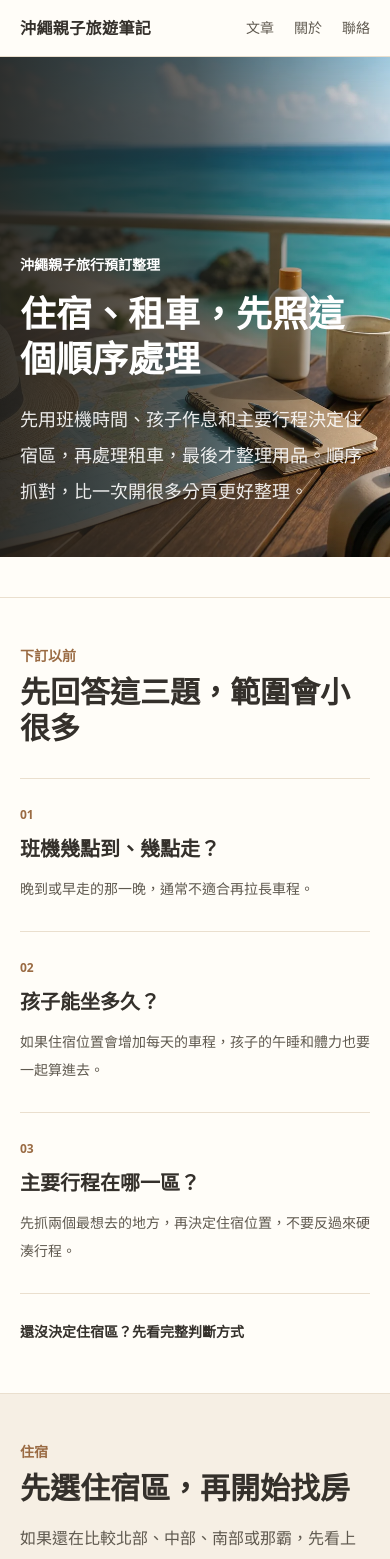
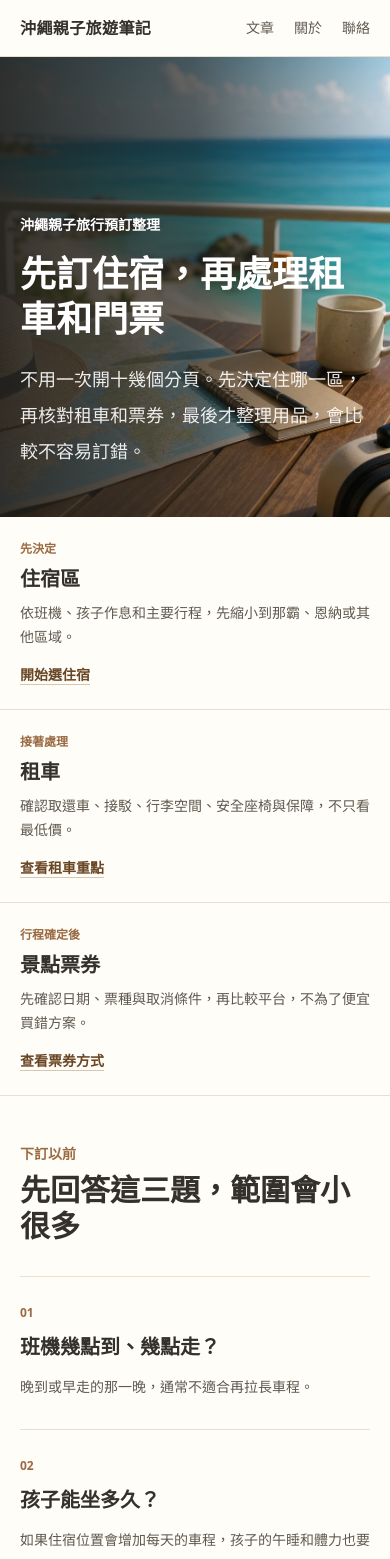
Before and after one commit to wei96-travel/okinawa-family-travel-blog, a Next.js app: page /okinawa-family-trip-booking in a window 390 px wide. Shown: the top 1559 px of the page. Built offline with nearby package versions, Linux system fonts and the light colour scheme; no server answers.

Commit message:
Improve family booking hub

```diff
--- a/app/okinawa-family-trip-booking/page.tsx
+++ b/app/okinawa-family-trip-booking/page.tsx
@@ -1,11 +1,12 @@
 import type { Metadata } from "next";
+import Image from "next/image";
 import Link from "next/link";
 import { AffiliateServiceLink } from "@/components/affiliate-service-link";
 
 export const metadata: Metadata = {
-  title: "沖繩親子旅行怎麼訂｜住宿、租車與用品整理",
+  title: "沖繩親子旅行怎麼訂｜住宿、租車、票券與用品整理",
   description:
-    "第一次帶孩子去沖繩，先依班機、作息和行程判斷住宿區，再處理租車與行前用品。整理那霸、恩納住宿、沖繩租車及親子旅行用品入口。",
+    "第一次帶孩子去沖繩，先依班機、作息和行程判斷住宿區，再處理租車、景點票券與行前用品。整理那霸、恩納住宿、沖繩租車、美麗海水族館票券及親子旅行用品入口。",
   alternates: {
     canonical: "/okinawa-family-trip-booking"
   },
@@ -25,6 +26,8 @@ export const metadata: Metadata = {
 const stayOptions = [
   {
     area: "那霸",
+    image: "/images/articles/okinawa-kokusai-dori-family-guide/kokusai-dori-real.jpg",
+    imageAlt: "那霸國際通街景",
     bestFor: "晚班機抵達、最後一天早班機，或想把市區購物排在旅程前後幾晚",
     check: "停車費、房型床寬、兒童入住規定、從機場到飯店的交通與取車安排",
     href:
@@ -60,6 +63,8 @@ const stayOptions = [
   },
   {
     area: "恩納",
+    image: "/images/articles/okinawa-family-beach-guide/okinawa-coast-real.jpg",
+    imageAlt: "沖繩海岸與恩納度假行程",
     bestFor: "想安排海邊、飯店設施與中北部行程，而且願意以租車為主要移動方式",
     check: "晚餐選擇、停車、海灘開放方式、泳池季節、接駁與兒童用品",
     href:
@@ -113,31 +118,72 @@ const decisionQuestions = [
   }
 ] as const;
 
+const bookingPaths = [
+  {
+    step: "先決定",
+    title: "住宿區",
+    description: "依班機、孩子作息和主要行程，先縮小到那霸、恩納或其他區域。",
+    href: "#stays",
+    label: "開始選住宿"
+  },
+  {
+    step: "接著處理",
+    title: "租車",
+    description: "確認取還車、接駁、行李空間、安全座椅與保障，不只看最低價。",
+    href: "#rental-car",
+    label: "查看租車重點"
+  },
+  {
+    step: "行程確定後",
+    title: "景點票券",
+    description: "先確認日期、票種與取消條件，再比較平台，不為了便宜買錯方案。",
+    href: "#tickets",
+    label: "查看票券方式"
+  }
+] as const;
+
 export default function OkinawaFamilyTripBookingPage() {
   return (
     <div>
-      <section className="relative min-h-[500px] overflow-hidden bg-[#34302b]">
-        <img
+      <section className="relative min-h-[460px] overflow-hidden bg-[#34302b]">
+        <Image
           alt="沖繩海邊、行李與旅程規劃用品"
           className="absolute inset-0 h-full w-full object-cover"
+          fill
+          priority
+          sizes="100vw"
           src="/images/okinawa-realistic-cover.webp"
         />
         <div className="absolute inset-0 bg-gradient-to-r from-[#211f1b]/90 via-[#211f1b]/65 to-transparent" />
-        <div className="relative mx-auto flex min-h-[500px] max-w-6xl items-end px-5 pb-12 pt-24 sm:px-6 sm:pb-16 lg:px-8">
+        <div className="relative mx-auto flex min-h-[460px] max-w-6xl items-end px-5 pb-12 pt-24 sm:px-6 sm:pb-16 lg:px-8">
           <div className="max-w-2xl text-white">
             <p className="text-sm font-semibold">沖繩親子旅行預訂整理</p>
-            <h1 className="mt-4 text-4xl font-bold leading-tight sm:text-5xl">住宿、租車，先照這個順序處理</h1>
+            <h1 className="mt-4 text-4xl font-bold leading-tight sm:text-5xl">先訂住宿，再處理租車和門票</h1>
             <p className="mt-5 max-w-xl text-lg leading-9 text-white/90">
-              先用班機時間、孩子作息和主要行程決定住宿區，再處理租車，最後才整理用品。順序抓對，比一次開很多分頁更好整理。
+              不用一次開十幾個分頁。先決定住哪一區，再核對租車和票券，最後才整理用品，會比較不容易訂錯。
             </p>
           </div>
         </div>
       </section>
 
       <section className="border-b border-[#eadfce] bg-[#fffdf8]">
-        <div className="mx-auto max-w-4xl px-5 py-5 sm:px-6 lg:px-8">
-          <p className="text-sm leading-7 text-[#736b60]">
-          </p>
+        <div className="mx-auto grid max-w-6xl gap-px bg-[#eadfce] sm:grid-cols-3">
+          {bookingPaths.map((path) => (
+            <a
+              className="group flex min-h-40 flex-col justify-between bg-[#fffdf8] px-5 py-6 transition-colors hover:bg-[#fbf6ee] focus-visible:outline-2 focus-visible:outline-offset-[-2px] focus-visible:outline-[#694624] sm:px-6"
+              href={path.href}
+              key={path.title}
+            >
+              <div>
+                <p className="text-xs font-semibold text-[#9a6b43]">{path.step}</p>
+                <h2 className="mt-2 text-xl font-bold text-[#34302b]">{path.title}</h2>
+                <p className="mt-2 text-sm leading-6 text-[#5f594f]">{path.description}</p>
+              </div>
+              <span className="mt-4 text-sm font-semibold text-[#694624] underline decoration-[#d7c7af] underline-offset-4">
+                {path.label}
+              </span>
+            </a>
+          ))}
         </div>
       </section>
 
@@ -167,7 +213,7 @@ export default function OkinawaFamilyTripBookingPage() {
           </Link>
         </section>
 
-        <section className="border-y border-[#eadfce] bg-[#f6efe4]">
+        <section className="scroll-mt-20 border-y border-[#eadfce] bg-[#f6efe4]" id="stays">
           <div className="mx-auto max-w-6xl px-5 py-12 sm:px-6 lg:px-8">
             <div className="max-w-3xl">
               <p className="text-sm font-semibold text-[#9a6b43]">住宿</p>
@@ -179,9 +225,20 @@ export default function OkinawaFamilyTripBookingPage() {
 
             <div className="mt-9 grid gap-5 lg:grid-cols-2">
               {stayOptions.map((option) => (
-                <article className="rounded-lg border border-[#e2d4bf] bg-white p-6 shadow-sm sm:p-7" key={option.area}>
-                  <p className="text-sm font-semibold text-[#9a6b43]">{option.area}住宿</p>
-                  <h3 className="mt-3 text-2xl font-bold text-[#34302b]">什麼家庭比較適合？</h3>
+                <article className="overflow-hidden rounded-lg border border-[#e2d4bf] bg-white shadow-sm" key={option.area}>
+                  <div className="relative aspect-[16/7]">
+                    <Image
+                      alt={option.imageAlt}
+                      className="object-cover"
+                      fill
+                      sizes="(max-width: 1023px) 100vw, 50vw"
+                      src={option.image}
+                    />
+                    <div className="absolute inset-0 bg-gradient-to-t from-black/65 via-black/10 to-transparent" />
+                    <p className="absolute bottom-4 left-5 text-xl font-bold text-white sm:left-7">{option.area}住宿</p>
+                  </div>
+                  <div className="p-6 sm:p-7">
+                    <h3 className="text-2xl font-bold text-[#34302b]">什麼家庭比較適合？</h3>
                     <p className="mt-4 text-base leading-8 text-[#5f594f]">{option.bestFor}</p>
                     <h4 className="mt-6 text-sm font-bold text-[#34302b]">搜尋時一起確認</h4>
                     <p className="mt-2 text-sm leading-7 text-[#5f594f]">{option.check}</p>
@@ -219,13 +276,17 @@ export default function OkinawaFamilyTripBookingPage() {
                         {option.articleLabel}
                       </Link>
                     </div>
+                  </div>
                 </article>
               ))}
             </div>
           </div>
         </section>
 
-        <section className="mx-auto grid max-w-6xl gap-9 px-5 py-12 sm:px-6 lg:grid-cols-[0.8fr_1.2fr] lg:px-8">
+        <section
+          className="mx-auto grid max-w-6xl scroll-mt-20 gap-9 px-5 py-12 sm:px-6 lg:grid-cols-[0.8fr_1.2fr] lg:px-8"
+          id="rental-car"
+        >
           <div>
             <p className="text-sm font-semibold text-[#9a6b43]">租車</p>
             <h2 className="mt-2 text-3xl font-bold leading-tight text-[#34302b]">便宜方案，不一定最適合帶小孩</h2>
@@ -256,7 +317,51 @@ export default function OkinawaFamilyTripBookingPage() {
           </div>
         </section>
 
-        <section className="border-y border-[#eadfce] bg-[#fffdf8]">
+        <section className="scroll-mt-20 border-y border-[#eadfce] bg-[#eef5f3]" id="tickets">
+          <div className="mx-auto grid max-w-6xl gap-8 px-5 py-12 sm:px-6 lg:grid-cols-[0.95fr_1.05fr] lg:items-center lg:px-8">
+            <div className="relative aspect-[4/3] overflow-hidden rounded-lg border border-[#d5e2de] bg-white">
+              <Image
+                alt="美麗海水族館電子票方案選擇畫面"
+                className="object-contain"
+                fill
+                sizes="(max-width: 1023px) 100vw, 48vw"
+                src="/images/articles/churaumi-aquarium-ticket-guide/klook-plan-selection.jpg"
+              />
+            </div>
+            <div>
+              <p className="text-sm font-semibold text-[#376a62]">景點票券</p>
+              <h2 className="mt-2 text-3xl font-bold leading-tight text-[#34302b]">先看票種，再比較同一天的價格</h2>
+              <p className="mt-4 text-base leading-8 text-[#4f5f5b]">
+                美麗海水族館有不同入館方案，平台顯示的價格也可能隨日期改變。先確認使用日期、成人與兒童張數、取消條件，再比較總額，會比只看首頁折扣安全。
+              </p>
+              <div className="mt-6 flex flex-wrap gap-3">
+                <AffiliateServiceLink
+                  href="https://affiliate.klook.com/redirect?aid=128859&aff_adid=1357775&k_site=https%3A%2F%2Fwww.klook.com%2Fzh-TW%2Factivity%2F1421-churaumi-aquarium-okinawa%2F"
+                  itemName="美麗海水族館一般電子票"
+                  label="查看 Klook 票種"
+                  network="Klook"
+                />
+                <AffiliateServiceLink
+                  href="https://tw.trip.com/things-to-do/detail/50899757/?locale=zh-TW&curr=TWD&Allianceid=8075670&SID=305605448&trip_sub1=churaumi-ticket-comparison&trip_sub3=D18972921"
+                  itemName="美麗海水族館一般電子票"
+                  label="查看 Trip.com 票種"
+                  network="Trip.com"
+                />
+              </div>
+              <Link
+                className="mt-6 inline-flex text-sm font-semibold text-[#315e57] underline decoration-[#9fc2ba] underline-offset-4"
+                href="/blog/churaumi-aquarium-ticket-price-guide"
+              >
+                看票數、總額與下單位置的圖解步驟
+              </Link>
+              <p className="mt-4 text-xs leading-6 text-[#5f6f6b]">
+                畫面與價格查核日期為 2026 年 7 月 27 日；實際票種、價格與規則以打開頁面當下顯示為準。
+              </p>
+            </div>
+          </div>
+        </section>
+
+        <section className="scroll-mt-20 border-y border-[#eadfce] bg-[#fffdf8]" id="gear">
           <div className="mx-auto grid max-w-6xl gap-8 px-5 py-12 sm:px-6 lg:grid-cols-[1.1fr_0.9fr] lg:items-center lg:px-8">
             <div>
               <p className="text-sm font-semibold text-[#9a6b43]">行前用品</p>
@@ -271,10 +376,12 @@ export default function OkinawaFamilyTripBookingPage() {
                 看親子旅行用品整理
               </Link>
             </div>
-            <img
+            <Image
               alt="沖繩親子旅行用品整理"
               className="aspect-[4/3] w-full rounded-lg border border-[#eadfce] object-cover shadow-sm"
+              height={900}
               src="/images/okinawa-gear-cover.webp"
+              width={1200}
             />
           </div>
         </section>
--- a/components/affiliate-service-link.tsx
+++ b/components/affiliate-service-link.tsx
@@ -4,7 +4,7 @@ type AffiliateServiceLinkProps = {
   href: string;
   itemName: string;
   label: string;
-  network: "Trip.com" | "Shopee";
+  network: "Klook" | "Shopee" | "Trip.com";
 };
 
 export function AffiliateServiceLink({ href, itemName, label, network }: AffiliateServiceLinkProps) {
```
Also changed, not shown: 1 other file (tests, documents, lock files or other folders). Lines whose indentation alone changed are shown as unchanged.
